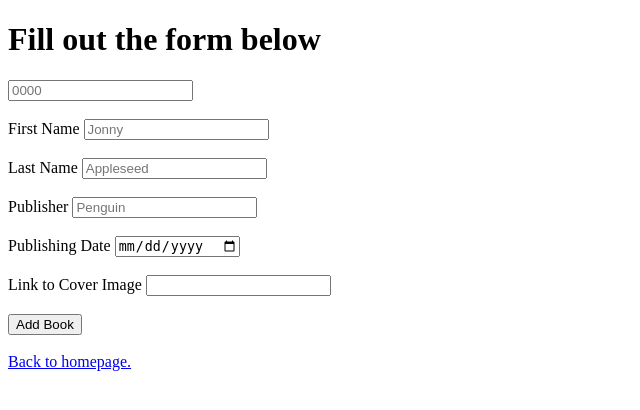
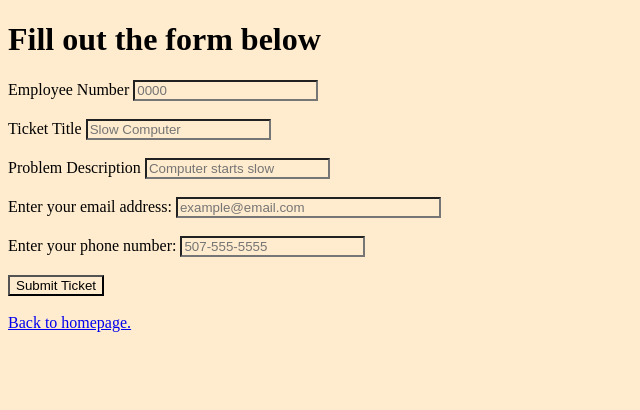
Before and after one commit to karis-plath/cosyCOSB, a PHP site: page /createTicket.html in a window 1280 px wide. Shown: the top 410 px of the page, without its empty margins (0-640 px from the left). Run offline with PHP 8.4, Linux system fonts and the light colour scheme.

Commit message:
Updated the createTicket class

```diff
--- a/createTicket.css
+++ b/createTicket.css
@@ -1,3 +1,3 @@
 *{
-    /* background: ; */
+    background: blanchedalmond;
 }
--- a/createTicket.html
+++ b/createTicket.html
@@ -13,36 +13,32 @@
         </div>
         <form action="createTicket.php" method="post">
             <div>
-                <label for="eID"></label>
+                <label for="eID">Employee Number</label>
                 <input type="number" id="eID" name="eID" placeholder="0000" required>
             </div>
             <br>
             <div>
-                <label for="AuthorNameF">First Name</label>
-                <input type="text" id="fname" name="fname" placeholder="Jonny" required>
+                <label for="ticketTitle">Ticket Title</label>
+                <input type="text" id="ticketTitle" name="ticketTitle" placeholder="Slow Computer" required>
             </div>
             <br>
             <div>
-                <label for="AutherNameL">Last Name</label>
-                <input type="text" id="lname" name="lname" placeholder="Appleseed" required>
+                <label for="problemDescription">Problem Description</label>
+                <input type="text" id="pDrescription" name="pDrescription" placeholder="Computer starts slow" required>
             </div>
             <br>
             <div>
-                <label for="pubName">Publisher</label>
-                <input type="text" id="pubName" name="pubName" placeholder="Penguin" required>
+                <label for="email">Enter your email address: </label>
+                <input type="email" id="email" placeholder="example@email.com" pattern=".+@example\.com" size="30" required>
             </div>
             <br>
             <div>
-                <label for="pubDate">Publishing Date</label>
-                <input type="date" id="pubDate" name="pubDate" required>
+                <label for="phome">Enter your phone number:</label>
+                <input type="tel" id="phone" name="phone" placeholder="507-555-5555" pattern="[0-9]{3}-[0-9]{2}-[0-9]{3}" required>
             </div>
             <br>
-            <div>
-                <label for="CoverImageLink">Link to Cover Image</label>
-                <input type="text" id="CoverImageLink" name="CoverImageLink" required>
-            </div>
-            <br>
-            <input type="submit" class="inputBtn" value="Add Book">
+            <input type="submit" class="inputBtn" value="Submit Ticket">
+
         </form>
 
         <br>
```
